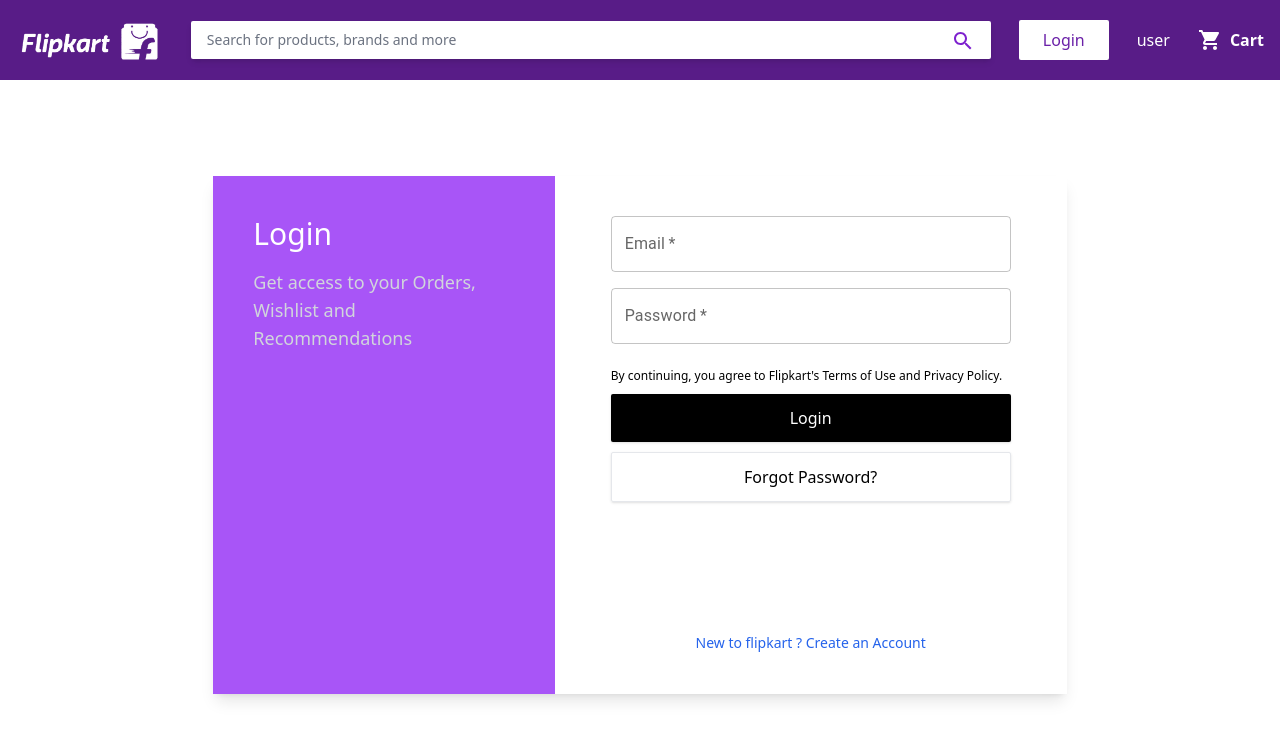
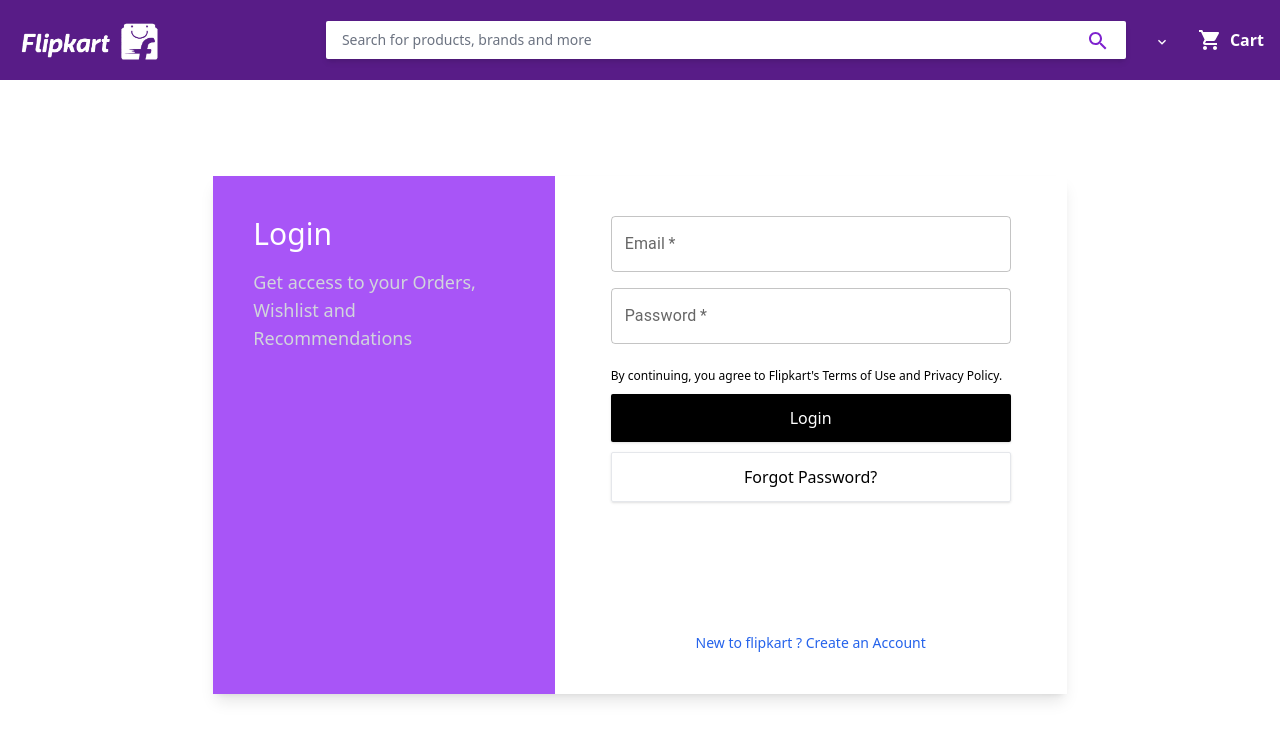
Before and after one commit to dhiraj2619/e-shopsy-ecom, a React (Create React App) app: page /login in a window 1280 px wide. Shown: the top 740 px of the page. Built offline with nearby package versions, Linux system fonts and the light colour scheme.

Commit message:
login logout done ,primary menu setup

```diff
--- a/src/App.js
+++ b/src/App.js
@@ -1,25 +1,26 @@
-import React from 'react';
-import Header from './components/layouts/header/Header';
-import { Route, Routes } from 'react-router-dom';
-import Home from './pages/Home/Home';
-import Dashboard from './pages/Admin/Dashboard';
-import Login from './components/layouts/user/Login';
-import Regsiter from './components/layouts/user/Regsiter';
+import React from "react";
+import Header from "./components/layouts/header/Header";
+import { Route, Routes } from "react-router-dom";
+import Home from "./pages/Home/Home";
+import Dashboard from "./pages/Admin/Dashboard";
+import Login from "./components/layouts/user/Login";
+import Regsiter from "./components/layouts/user/Regsiter";
 
 const App = () => {
   return (
     <>
-      <Header/>
-     <Routes>
-       <Route path='/' element={<Home/>}/>
-       <Route path='/login' element={<Login/>}/>
-       <Route path='/register' element={<Regsiter/>}/>
+      <main className="overflow-x-hidden">
+        <Header />
+        <Routes>
+          <Route path="/" element={<Home />} />
+          <Route path="/login" element={<Login />} />
+          <Route path="/register" element={<Regsiter />} />
 
-       <Route path='/admin/dashboard' element={<Dashboard/>}/>
-    </Routes>
+          <Route path="/admin/dashboard" element={<Dashboard />} />
+        </Routes>
+      </main>
     </>
+  );
+};
 
-  )
-}
-
-export default App
+export default App;
--- a/src/actions/UserAction.js
+++ b/src/actions/UserAction.js
@@ -1,5 +1,5 @@
 import axios from "axios";
-import { CLEAR_ERRORS, LOGIN_USER_FAIL, LOGIN_USER_REQUEST, LOGIN_USER_SUCCESS, REGISTER_USER_FAIL, REGISTER_USER_REQUEST, REGISTER_USER_SUCCESS } from "../constants/UserConstant"
+import { CLEAR_ERRORS, LOGIN_USER_FAIL, LOGIN_USER_REQUEST, LOGIN_USER_SUCCESS, LOGOUT_USER_FAIL, LOGOUT_USER_SUCCESS, REGISTER_USER_FAIL, REGISTER_USER_REQUEST, REGISTER_USER_SUCCESS } from "../constants/UserConstant"
 
 export const LoginUser = (email, password) => async (dispatch) => {
     try {
@@ -22,6 +22,20 @@
                 type: LOGIN_USER_FAIL,
                 payload: error.response.data.message
             })
+    }
+}
+
+export const logoutUser=()=>async(dispatch)=>{
+    try {
+         await axios.get('https://shopsy-server.onrender.com/api/v1/logout');
+         dispatch({
+             type:LOGOUT_USER_SUCCESS
+         })
+    } catch (error) {
+         dispatch({
+             type:LOGOUT_USER_FAIL,
+             payload:error.response.data.message
+         })
     }
 }
 
--- a/src/components/layouts/header/Header.jsx
+++ b/src/components/layouts/header/Header.jsx
@@ -1,15 +1,19 @@
-import React from 'react';
-import logo from '../../../assets/images/logo.png';
+import React, { useState } from "react";
+import logo from "../../../assets/images/logo.png";
 
-import ShoppingCartIcon from '@mui/icons-material/ShoppingCart';
-import { Link } from 'react-router-dom';
-import Searchbar from './Searchbar';
-import { useSelector } from 'react-redux';
+import ShoppingCartIcon from "@mui/icons-material/ShoppingCart";
+import { Link } from "react-router-dom";
+import Searchbar from "./Searchbar";
+import { useSelector } from "react-redux";
+import ExpandLessIcon from "@mui/icons-material/ExpandLess";
+import ExpandMoreIcon from "@mui/icons-material/ExpandMore";
+import PrimaryDropdown from "./PrimaryDropdown";
 
 const Header = () => {
-  const {isAuthenticated,user} = useSelector((state)=>state.user);
+  const [togglePrimarydropdown, setTogglePrimarydropdown] = useState(false);
+  const { isAuthenticated, user } = useSelector((state) => state.user);
 
-  console.log(user);
+  console.log(isAuthenticated);
 
   return (
     <header className="bg-purple-900 sticky top-0 py-2.5 z-10 w-full px-4">
@@ -26,23 +30,46 @@
           </div>
         </Link>
 
-
         {/* Spacer for center alignment */}
         <div className="flex-1"></div>
 
         {/* Right Section */}
         <div className="flex items-center justify-between gap-4 sm:gap-7">
-
           <Searchbar />
 
           {/* Links */}
+          <div className="flex items-center justify-between relative">
+            {isAuthenticated === false ? (
               <Link
                 className="bg-white text-purple-800 font-medium px-6 py-2 rounded-sm"
                 to="/login"
               >
                 Login
               </Link>
-          <span className="userDropdown flex items-center text-white gap-1 cursor-pointer">user</span>
+            ) : (
+              <span
+                className="userDropdown flex items-center text-white gap-1 cursor-pointer"
+                onClick={() => setTogglePrimarydropdown(!togglePrimarydropdown)}
+              >
+                {user.name && user.name.split(" ", 1)}
+                <span>
+                  {togglePrimarydropdown ? (
+                    <ExpandLessIcon sx={{ fontSize: "16px" }} />
+                  ) : (
+                    <ExpandMoreIcon sx={{ fontSize: "16px" }} />
+                  )}
+                </span>
+              </span>
+            )}
+
+            {togglePrimarydropdown && (
+              <PrimaryDropdown
+                setTogglePrimarydropdown={setTogglePrimarydropdown}
+                user={user}
+              />
+            )}
+          </div>
+
           <Link
             className="flex items-center text-white font-semibold gap-2"
             to="/cart"
--- a/src/components/layouts/header/PrimaryDropdown.jsx
+++ b/src/components/layouts/header/PrimaryDropdown.jsx
@@ -1,16 +1,32 @@
 import React from 'react'
-import { Link } from 'react-router-dom'
+import { Link, useNavigate } from 'react-router-dom'
 import AccountCircleIcon from '@mui/icons-material/AccountCircle';
-import OfflineBoltIcon from '@mui/icons-material/OfflineBoltIcon';
-import AddCircleIcon from '@mui/icons-material/AddCircleIcon';
-import ShoppingBagIcon from '@mui/icons-material/ShoppingBagIcon';
-import FavoriteIcon from '@mui/icons-material/FavoriteIcon';
-import ChatIcon from '@mui/icons-material/ChatIcon';
-import ConfirmationNumberIcon from '@mui/icons-material/ConfirmationNumberIcon';
-import AccountBalanceWalletIcon from '@mui/icons-material/AccountBalanceWalletIcon';
-import NotificationsIcon from '@mui/icons-material/NotificationsIcon';
+import OfflineBoltIcon from '@mui/icons-material/OfflineBolt';
+import AddCircleIcon from '@mui/icons-material/AddCircle';
+import ShoppingBagIcon from '@mui/icons-material/ShoppingBag';
+import FavoriteIcon from '@mui/icons-material/Favorite';
+import ChatIcon from '@mui/icons-material/Chat';
+import ConfirmationNumberIcon from '@mui/icons-material/ConfirmationNumber';
+import AccountBalanceWalletIcon from '@mui/icons-material/AccountBalanceWallet';
+import NotificationsIcon from '@mui/icons-material/Notifications';
+import PowerSettingsNewIcon from '@mui/icons-material/PowerSettingsNew';
+import { useDispatch } from 'react-redux';
+import { logoutUser } from '../../../actions/UserAction';
+import {enqueueSnackbar} from 'notistack';
 
-const PrimaryDropdown = () => {
+
+const PrimaryDropdown = ({setTogglePrimarydropdown,user}) => {
+
+    const dispatch = useDispatch();
+    const navigate = useNavigate();
+
+    const handleLogout=()=>{
+        dispatch(logoutUser());
+        navigate('/login');
+        enqueueSnackbar("Logout Successfully",{variant:"success"});
+        setTogglePrimarydropdown(false);
+    }
+
 
     const navs = [
         {
@@ -57,7 +73,7 @@
 
 
     return (
-        <div className="absolute w-60 -left-24 ml-2 top-9 bg-white shadow-2xl rounded flex-col text-sm">
+        <div className="absolute w-60 -left-32 ml-2 top-9 bg-white shadow-2xl rounded flex-col text-sm">
             <Link className="pl-3 py-3.5 border-b flex gap-3 items-center hover:bg-gray-50 rounded-t" to="/account">
                 <span className="text-purple-900"><AccountCircleIcon /></span>My profile
             </Link>
@@ -82,10 +98,19 @@
                                     {title}
                                 </Link>
                             )}
+
                         </>
                     )
                 })
             }
+            <div className="pl-3 py-3.5 flex gap-3 items-center hover:bg-gray-50 rounded-b cursor-pointer" onClick={handleLogout} >
+                <span className="text-primary-blue"><PowerSettingsNewIcon sx={{ fontSize: "18px" }} /></span>
+                Logout
+            </div>
+
+            <div className="absolute right-1/2 -top-2.5">
+                <div className="arrow_down"></div>
+            </div>
         </div>
     )
 }
--- a/src/constants/UserConstant.js
+++ b/src/constants/UserConstant.js
@@ -6,4 +6,7 @@
 export const REGISTER_USER_SUCCESS = "REGISTER_USER_SUCCESS";
 export const REGISTER_USER_FAIL = "REGISTER_USER_FAIL";
 
+export const LOGOUT_USER_SUCCESS = "LOGOUT_USER_SUCCESS";
+export const LOGOUT_USER_FAIL = "LOGOUT_USER_FAIL";
+
 export const CLEAR_ERRORS = "CLEAR_ERRORS";
--- a/src/reducers/UserReducer.js
+++ b/src/reducers/UserReducer.js
@@ -1,4 +1,4 @@
-import { CLEAR_ERRORS, LOGIN_USER_FAIL, LOGIN_USER_REQUEST, LOGIN_USER_SUCCESS, REGISTER_USER_FAIL, REGISTER_USER_REQUEST, REGISTER_USER_SUCCESS } from "../constants/UserConstant";
+import { CLEAR_ERRORS, LOGIN_USER_FAIL, LOGIN_USER_REQUEST, LOGIN_USER_SUCCESS, LOGOUT_USER_FAIL, LOGOUT_USER_SUCCESS, REGISTER_USER_FAIL, REGISTER_USER_REQUEST, REGISTER_USER_SUCCESS } from "../constants/UserConstant";
 
 export const userReducer = (state = { user: [] }, { type, payload }) => {
 
@@ -26,7 +26,18 @@
                 user: null,
                 error:payload
             }
-
+        case LOGOUT_USER_SUCCESS:
+            return{
+                 ...state,
+                 loading:false,
+                 isAuthenticated:false
+            }
+        case LOGOUT_USER_FAIL:
+            return{
+                 ...state,
+                 loading:false,
+                 error:payload
+            }
         case CLEAR_ERRORS:
             return {
                 ...state,
```
Lines whose indentation alone changed are shown as unchanged.
